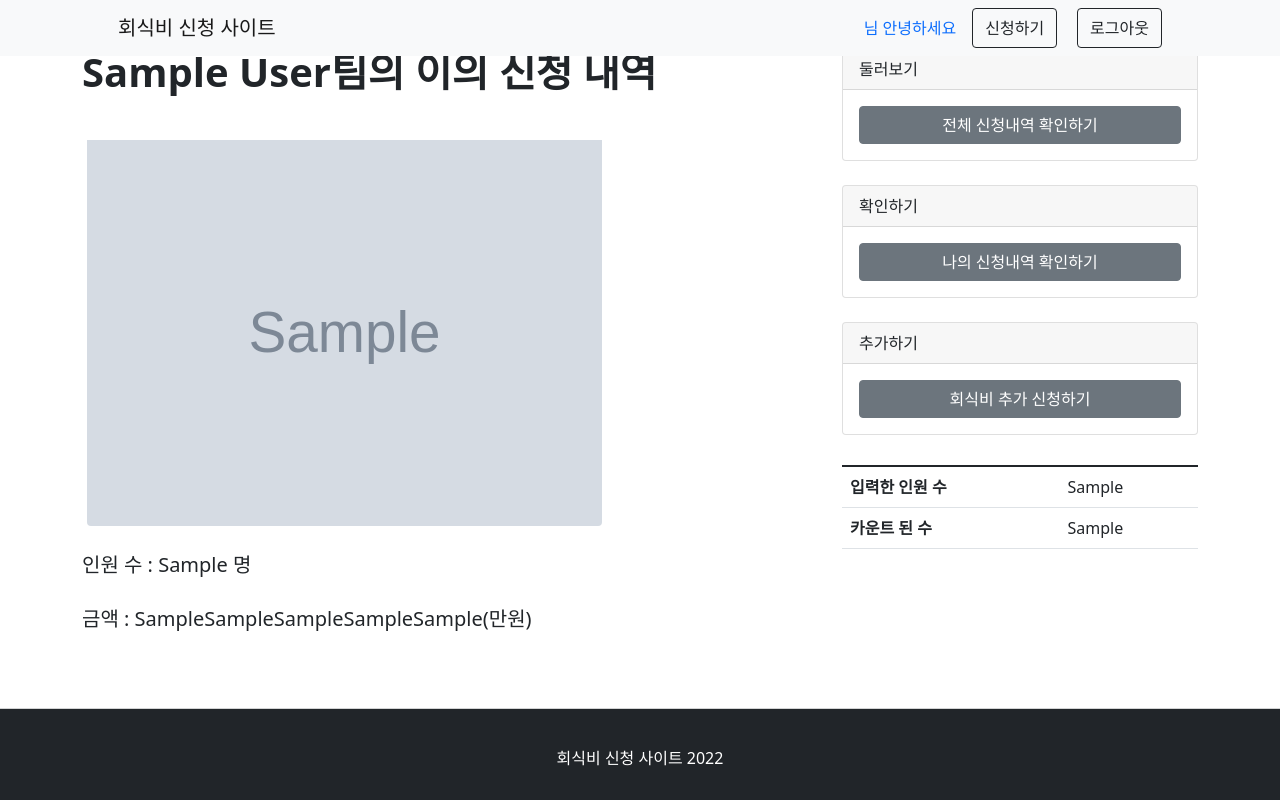
After one commit to kvkvd12/5i_support_project, a Django app: page /my_objection/1/ in a window 1280 px wide. The commit adds this page. Run offline with Django 4.2, Linux system fonts and the light colour scheme; tables that the repository leaves empty hold one stand-in row (values such as "Sample post"); grey boxes marked "Sample" are stand-in pictures; some libraries are stand-ins or nearby versions.

Commit message:
[modify]에러페이지에서이의제기페이지로 이동/[add]이의제기페이지 작성

```diff
--- a/support_data/urls.py
+++ b/support_data/urls.py
@@ -16,7 +16,7 @@ urlpatterns = [
     path('objection/', views.objection, name='objection'),
     path('delete/<int:id>', views.delete_image, name='delete'),
     path('objection_list/', views.objection_list, name='objection_list'),
+    path('my_objection/<int:id>/', views.my_objection, name='my_objection'),
     # path('objection_list/<int:id>/', views.object, name='objection_list'),
-
 ]
 urlpatterns += static(settings.MEDIA_URL, document_root=settings.MEDIA_ROOT)
--- a/support_data/views.py
+++ b/support_data/views.py
@@ -99,3 +99,8 @@ def delete_image(request,id):
     my_image = Support.objects.get(id=id)
     my_image.delete()
     return redirect('/')
+
+def my_objection(request, id):
+    if request.method == 'GET':
+        my_image = Support.objects.get(id=id)
+        return render(request, 'support_data/my_objection.html', {'my_image':my_image})
--- a/templates/support_data/error.html
+++ b/templates/support_data/error.html
@@ -51,8 +51,9 @@
                     </button>
 
                     <button class="btn btn-outline-dark flex-shrink-0" type="submit">
-                        이의제기하기
+                        <a href="/my_objection/{{ my_image.id }}" >이의제기하기</a>
                     </button>
+
                     </div>
 
                 </div>
--- /dev/null
+++ b/templates/support_data/my_objection.html
@@ -0,0 +1,86 @@
+{% extends 'base.html' %}
+{% block title %}my_objection{% endblock %}
+{% block content %}
+{% load mathfilters %}
+<style>
+    .img-fluid {
+        max-width: 100%;
+        display: block;
+        margin: auto;
+        padding-top: 20px;
+    }
+</style>
+<!-- Page content-->
+<div class="container mt-5">
+    <div class="row">
+        <div class="col-lg-8">
+            <!-- Post content-->
+            <article>
+                <!-- Post header-->
+                <header class="mb-4">
+                    <!-- Post title-->
+                    <h1 class="fw-bolder mb-1"> {{ my_image.team_name.team_name }}팀의 이의 신청 내역 </h1>
+                </header>
+                <!-- Preview image figure-->
+                <figure class="mb-4"><img class="img-fluid rounded" style="margin-left:5px;" src="{{ my_image.image.url}}" alt="..." id="img" />
+                </figure>
+                <!-- Post content-->
+                <section class="mb-5">
+                    <!-- <h2 class="fw-bolder mb-4 mt-5">{{ my_image.team_name.team_name }}팀의 회식비 신청 내역</h2> -->
+                    <p class="fs-5 mb-4">인원 수 : {{ my_image.people_num }} 명</p>
+                    <p class="fs-5 mb-4">금액 : {{ my_image.people_num|mul:5 }}(만원) </p>
+                </section>
+            </article>
+
+
+        </div>
+
+        <!-- Side widgets-->
+        <div class="col-lg-4">
+            <div class="card mb-4">
+                <div class="card-header">둘러보기</div>
+                <div class="card-body">
+                    <div class="d-grid gap-2">
+                        <button class="btn btn-secondary" type="submit" onclick="location.href='/'">전체 신청내역 확인하기</button>
+                    </div>
+                </div>
+            </div>
+            <div class="card mb-4">
+                <div class="card-header">확인하기</div>
+                <div class="card-body">
+                    <div class="d-grid gap-2">
+                        <button class="btn btn-secondary" type="submit" onclick="location.href='/my_result'">나의 신청내역
+                            확인하기</button>
+                    </div>
+                </div>
+            </div>
+            <div class="card mb-4">
+                <div class="card-header">추가하기</div>
+                <div class="card-body">
+                    <div class="d-grid gap-2">
+                        <button class="btn btn-secondary" type="submit" onclick="location.href='/upload'">회식비 추가
+                            신청하기</button>
+                    </div>
+                </div>
+            </div>
+            <table class="table" style="margin-top: 30px;">
+                <thead>
+
+                </thead>
+                <tbody>
+                    <tr>
+                        <th scope="row"> 입력한 인원 수</th>
+                        <td>{{ my_image.input_num }}</td>
+                    </tr>
+                    <tr>
+                        <th scope="row"> 카운트 된 수</th>
+                        <td>{{ my_image.people_num }}</td>
+                    </tr>
+                </tbody>
+            </table>
+        </div>
+    </div>
+
+
+</div>
+{% endblock %}
```
Also changed, not shown: support_data/migrations/0001_initial.py, templates/support_data/my_objcetion.html (deleted).
